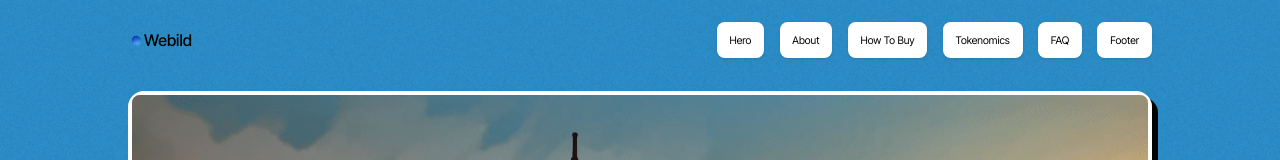
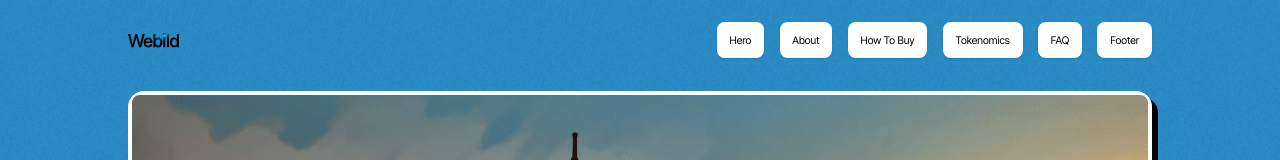
Before and after one commit to vitaleymulikacatchup/f771040b-3fb9-4b13-a0af-017dcf52eeb0, a Next.js app: page / in a window 1280 px wide. Shown: the top 160 px of the page. Built offline with nearby package versions, Linux system fonts and the light colour scheme.

Commit message:
Update project files

```diff
--- a/src/app/page.tsx
+++ b/src/app/page.tsx
@@ -12,7 +12,9 @@ export default function Home() {
   return (
     <SiteThemeProvider theme={{ styleVariant: 'funAndTrendy', colorTemplate: 1, textAnimation: 'highlight' }}>
       <NavbarStyleApple
-        brand="DogMemCoin"
+        logoSrc="/images/logo.svg"
+        logoAlt="DogMemCoin logo"
+        brandName="DogMemCoin"
         navItems={[
           { name: 'Hero', id: 'hero' },
           { name: 'About', id: 'about' },
```
